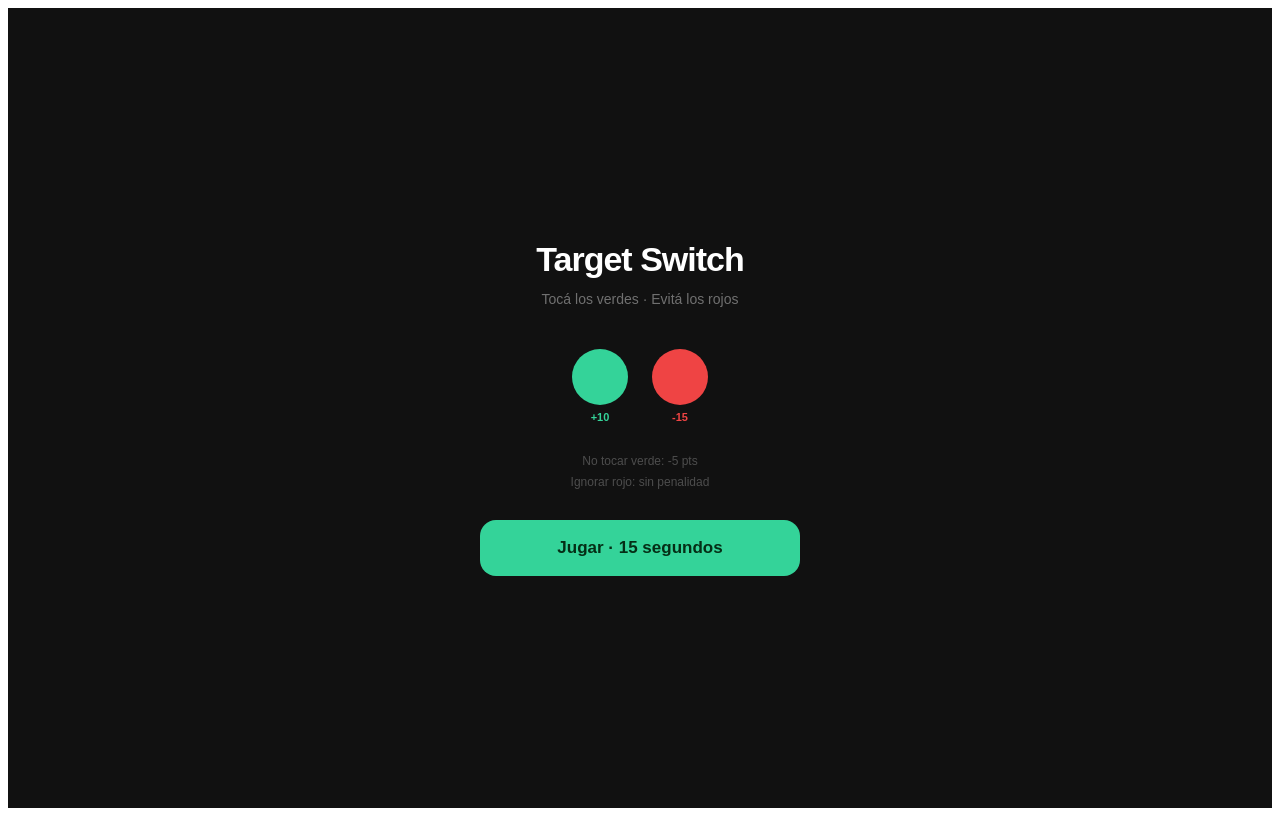
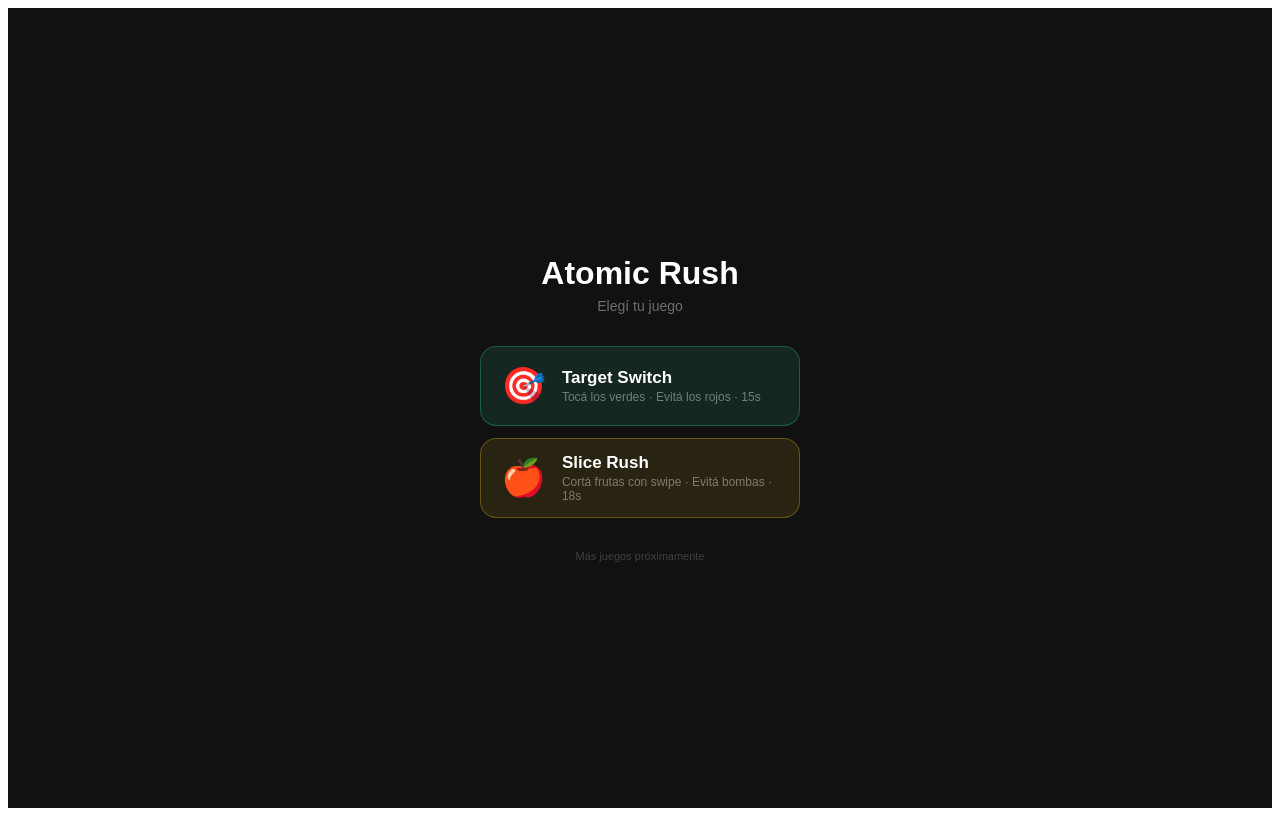
Before and after one commit to urielatomic/atomic-rush, a Next.js app: page / in a window 1280 px wide. Built offline with nearby package versions, Linux system fonts and the light colour scheme.

Commit message:
Update page.tsx

```diff
--- a/app/page.tsx
+++ b/app/page.tsx
@@ -1,228 +1,53 @@
 "use client"
-import { useState, useRef, useEffect, useCallback } from "react"
+import { useRouter } from "next/navigation"
 
-const DURATION = 15000
+export default function Home() {
+  const router = useRouter()
 
-const PHASES = [
-  { until: 5000,  spawnMs: 900,  lifeMs: 1800, maxCircles: 3 },
-  { until: 10000, spawnMs: 650,  lifeMs: 1300, maxCircles: 5 },
-  { until: 15000, spawnMs: 450,  lifeMs: 950,  maxCircles: 7 },
-]
+  return (
+    <div style={{
+      display: "flex", flexDirection: "column", alignItems: "center",
+      justifyContent: "center", height: "100dvh", background: "#111",
+      color: "white", fontFamily: "sans-serif", gap: 32, padding: "0 24px",
+      userSelect: "none"
+    }}>
+      <div style={{ textAlign: "center" }}>
+        <div style={{ fontSize: 32, fontWeight: 700, marginBottom: 6 }}>Atomic Rush</div>
+        <div style={{ fontSize: 14, color: "rgba(255,255,255,.4)" }}>Elegí tu juego</div>
+      </div>
 
-function getPhase(elapsed) {
-  return PHASES.find(p => elapsed < p.until) || PHASES[PHASES.length - 1]
-}
+      <div style={{ width: "100%", maxWidth: 320, display: "flex", flexDirection: "column", gap: 12 }}>
 
-let nextId = 1
-function makeCircle(elapsed) {
-  const isGreen = Math.random() > 0.4
-  const phase = getPhase(elapsed)
-  const size = 64 + Math.random() * 32
-  return {
-    id: nextId++,
-    x: 8 + Math.random() * 74,
-    y: 15 + Math.random() * 65,
-    green: isGreen,
-    size,
-    born: performance.now(),
-    lifeMs: phase.lifeMs,
-    tapped: false,
-    missed: false,
-    fadeOut: false,
-  }
-}
+        <button onPointerDown={() => router.push("/target-switch")} style={{
+          width: "100%", height: 80, borderRadius: 16,
+          background: "rgba(52,211,153,.12)", border: "0.5px solid rgba(52,211,153,.3)",
+          color: "white", cursor: "pointer", display: "flex",
+          alignItems: "center", padding: "0 20px", gap: 16, touchAction: "none"
+        }}>
+          <span style={{ fontSize: 36 }}>🎯</span>
+          <div style={{ textAlign: "left" }}>
+            <div style={{ fontSize: 17, fontWeight: 700 }}>Target Switch</div>
+            <div style={{ fontSize: 12, color: "rgba(255,255,255,.4)", marginTop: 2 }}>Tocá los verdes · Evitá los rojos · 15s</div>
+          </div>
+        </button>
 
-export default function TargetSwitch() {
-  const [phase, setPhase] = useState("idle")
-  const [score, setScore] = useState(0)
-  const [circles, setCircles] = useState([])
-  const [timeLeft, setTimeLeft] = useState(DURATION)
-  const [feedback, setFeedback] = useState([])
+        <button onPointerDown={() => router.push("/slice-rush")} style={{
+          width: "100%", height: 80, borderRadius: 16,
+          background: "rgba(251,191,36,.1)", border: "0.5px solid rgba(251,191,36,.3)",
+          color: "white", cursor: "pointer", display: "flex",
+          alignItems: "center", padding: "0 20px", gap: 16, touchAction: "none"
+        }}>
+          <span style={{ fontSize: 36 }}>🍎</span>
+          <div style={{ textAlign: "left" }}>
+            <div style={{ fontSize: 17, fontWeight: 700 }}>Slice Rush</div>
+            <div style={{ fontSize: 12, color: "rgba(255,255,255,.4)", marginTop: 2 }}>Cortá frutas con swipe · Evitá bombas · 18s</div>
+          </div>
+        </button>
+      </div>
 
-  const scoreRef = useRef(0)
-  const startRef = useRef(0)
-  const rafRef = useRef(null)
-  const lastSpawnRef = useRef(0)
-  const feedIdRef = useRef(0)
-
-  const addFeedback = useCallback((text, color, x, y) => {
-    const id = feedIdRef.current++
-    setFeedback(prev => [...prev, { id, text, color, x, y }])
-    setTimeout(() => setFeedback(prev => prev.filter(f => f.id !== id)), 700)
-  }, [])
-
-  const endGame = useCallback(() => {
-    cancelAnimationFrame(rafRef.current)
-    setPhase("result")
-  }, [])
-
-  const loop = useCallback((ts) => {
-    if (!startRef.current) {
-      startRef.current = ts
-      lastSpawnRef.current = ts
-    }
-    const elapsed = ts - startRef.current
-    const remaining = DURATION - elapsed
-
-    if (remaining <= 0) { endGame(); return }
-
-    setTimeLeft(Math.max(0, remaining))
-
-    const now = performance.now()
-    const phase = getPhase(elapsed)
-
-    setCircles(prev => {
-      let updated = prev.map(c => {
-        if (c.tapped || c.missed || c.fadeOut) return c
-        const age = now - c.born
-        if (age >= c.lifeMs) {
-          if (c.green) {
-            scoreRef.current = Math.max(0, scoreRef.current - 5)
-            setScore(scoreRef.current)
-            addFeedback("-5", "#f87171", c.x, c.y)
-          }
-          return { ...c, missed: true, fadeOut: true }
-        }
-        return c
-      })
-
-      updated = updated.filter(c => {
-        if (!c.fadeOut) return true
-        const fadeAge = now - c.born - c.lifeMs
-        return fadeAge < 400
-      })
-
-      const timeSinceSpawn = ts - lastSpawnRef.current
-      if (timeSinceSpawn >= phase.spawnMs && updated.filter(c => !c.fadeOut && !c.missed).length < phase.maxCircles) {
-        lastSpawnRef.current = ts
-        updated = [...updated, makeCircle(elapsed)]
-      }
-
-      return updated
-    })
-
-    rafRef.current = requestAnimationFrame(loop)
-  }, [endGame, addFeedback])
-
-  const startGame = useCallback(() => {
-    nextId = 1
-    scoreRef.current = 0
-    startRef.current = 0
-    lastSpawnRef.current = 0
-    setScore(0)
-    setTimeLeft(DURATION)
-    setCircles([])
-    setFeedback([])
-    setPhase("playing")
-    rafRef.current = requestAnimationFrame(loop)
-  }, [loop])
-
-  const tapCircle = useCallback((e, circle) => {
-    e.stopPropagation()
-    if (circle.tapped || circle.missed || circle.fadeOut) return
-    if (circle.green) {
-      scoreRef.current += 10
-      addFeedback("+10", "#34d399", circle.x, circle.y)
-      if (navigator.vibrate) navigator.vibrate([10, 10, 10])
-    } else {
-      scoreRef.current = Math.max(0, scoreRef.current - 15)
-      addFeedback("-15", "#f87171", circle.x, circle.y)
-      if (navigator.vibrate) navigator.vibrate([60])
-    }
-    setScore(scoreRef.current)
-    setCircles(prev => prev.map(c =>
-      c.id === circle.id ? { ...c, tapped: true, fadeOut: true } : c
-    ))
-  }, [addFeedback])
-
-  useEffect(() => () => cancelAnimationFrame(rafRef.current), [])
-
-  const secs = Math.ceil(timeLeft / 1000)
-  const urgent = timeLeft < 5000 && phase === "playing"
-
-  if (phase === "idle") return (
-    <div style={S.screen}>
-      <div style={S.title}>Target Switch</div>
-      <p style={S.sub}>Tocá los verdes · Evitá los rojos</p>
-      <div style={{ display: "flex", gap: 24, alignItems: "center" }}>
-        <div style={{ display: "flex", flexDirection: "column", alignItems: "center", gap: 6 }}>
-          <div style={{ ...S.demoCircle, background: "#34d399" }} />
-          <span style={{ fontSize: 11, color: "#34d399", fontWeight: 600 }}>+10</span>
-        </div>
-        <div style={{ display: "flex", flexDirection: "column", alignItems: "center", gap: 6 }}>
-          <div style={{ ...S.demoCircle, background: "#ef4444" }} />
-          <span style={{ fontSize: 11, color: "#ef4444", fontWeight: 600 }}>-15</span>
-        </div>
+      <div style={{ fontSize: 11, color: "rgba(255,255,255,.2)" }}>
+        Más juegos próximamente
       </div>
-      <div style={{ fontSize: 12, color: "rgba(255,255,255,.25)", textAlign: "center", lineHeight: 1.7 }}>
-        No tocar verde: -5 pts<br />Ignorar rojo: sin penalidad
-      </div>
-      <button onPointerDown={startGame} style={S.btn}>Jugar · 15 segundos</button>
     </div>
   )
-
-  if (phase === "playing") return (
-    <div style={{ ...S.screen, justifyContent: "flex-start", padding: 0, overflow: "hidden", position: "relative" }}>
-      <div style={{ ...S.hud, position: "relative", zIndex: 10 }}>
-        <div style={{ flex: 1, height: 4, background: "rgba(255,255,255,.1)", borderRadius: 2, overflow: "hidden" }}>
-          <div style={{ height: "100%", background: urgent ? "#ef4444" : "rgba(255,255,255,.6)", width: (timeLeft / DURATION * 100) + "%", transition: "none" }} />
-        </div>
-        <span style={{ fontFamily: "monospace", fontSize: 22, fontWeight: 700, color: urgent ? "#ef4444" : "white", minWidth: 26, textAlign: "right" }}>{secs}</span>
-        <span style={{ fontSize: 20, fontWeight: 700, color: "white", minWidth: 48, textAlign: "right" }}>{score}</span>
-      </div>
-      <div style={{ position: "relative", flex: 1, width: "100%", touchAction: "none" }}>
-        {feedback.map(f => (
-          <div key={f.id} style={{ position: "absolute", left: f.x + "%", top: f.y + "%", transform: "translate(-50%, -50%)", color: f.color, fontSize: 18, fontWeight: 700, pointerEvents: "none", animation: "floatUp .7s ease-out forwards", zIndex: 20 }}>{f.text}</div>
-        ))}
-        {circles.filter(c => !c.missed || (performance.now() - c.born - c.lifeMs < 400)).map(c => {
-          const age = performance.now() - c.born
-          const lifeRatio = Math.min(1, age / c.lifeMs)
-          const isFading = c.tapped || c.missed
-          const opacity = isFading ? Math.max(0, 1 - (performance.now() - c.born - (c.tapped ? 0 : c.lifeMs)) / 400) : 1
-          const scale = isFading ? 0.5 : 1
-          return (
-            <div key={c.id} onPointerDown={(e) => tapCircle(e, c)} style={{ position: "absolute", left: c.x + "%", top: c.y + "%", width: c.size, height: c.size, transform: `translate(-50%, -50%) scale(${scale})`, borderRadius: "50%", background: c.green ? "#34d399" : "#ef4444", opacity, transition: isFading ? "transform .2s, opacity .3s" : "none", cursor: "pointer", display: "flex", alignItems: "center", justifyContent: "center", boxShadow: c.green ? "0 0 20px rgba(52,211,153,.4)" : "0 0 20px rgba(239,68,68,.4)", zIndex: 5 }}>
-              <svg style={{ position: "absolute", inset: -3, width: c.size + 6, height: c.size + 6 }} viewBox="0 0 100 100">
-                <circle cx="50" cy="50" r="46" fill="none" stroke="rgba(255,255,255,.3)" strokeWidth="4" />
-                <circle cx="50" cy="50" r="46" fill="none" stroke="rgba(255,255,255,.8)" strokeWidth="4" strokeDasharray={`${289 * (1 - lifeRatio)} 289`} strokeLinecap="round" transform="rotate(-90 50 50)" />
-              </svg>
-              <span style={{ fontSize: c.size * 0.3, fontWeight: 700, color: "white", pointerEvents: "none" }}>{c.green ? "✓" : "✕"}</span>
-            </div>
-          )
-        })}
-      </div>
-      <style>{`@keyframes floatUp { 0% { opacity:1; transform:translate(-50%,-50%) scale(1.2); } 100% { opacity:0; transform:translate(-50%,calc(-50% - 40px)) scale(1); } }`}</style>
-    </div>
-  )
-
-  if (phase === "result") {
-    const grade = score >= 80 ? "MASTER" : score >= 50 ? "SHARP" : score >= 25 ? "DECENT" : "SLOW"
-    const gradeColor = score >= 80 ? "#34d399" : score >= 50 ? "#38bdf8" : score >= 25 ? "#f59e0b" : "#ef4444"
-    return (
-      <div style={S.screen}>
-        <div style={{ textAlign: "center" }}>
-          <div style={{ fontSize: 11, color: "rgba(255,255,255,.4)", textTransform: "uppercase", letterSpacing: 3, marginBottom: 8 }}>resultado</div>
-          <div style={{ fontSize: 30, fontWeight: 700, color: gradeColor, letterSpacing: 4 }}>{grade}</div>
-        </div>
-        <div style={{ textAlign: "center" }}>
-          <div style={{ fontSize: 80, fontWeight: 700, color: "white", lineHeight: 1 }}>{score}</div>
-          <div style={{ fontSize: 12, color: "rgba(255,255,255,.3)", textTransform: "uppercase", letterSpacing: 2, marginTop: 4 }}>puntos</div>
-        </div>
-        <div style={{ width: "100%", maxWidth: 320, display: "flex", flexDirection: "column", gap: 8 }}>
-          <div style={S.card}><span style={{ color: "rgba(255,255,255,.5)", fontSize: 13 }}>Nivel de reacción</span><span style={{ color: gradeColor, fontWeight: 700 }}>{grade}</span></div>
-        </div>
-        <button onPointerDown={startGame} style={S.btn}>Jugar de nuevo</button>
-      </div>
-    )
-  }
 }
-
-const S = {
-  screen: { display: "flex", flexDirection: "column" as const, alignItems: "center", justifyContent: "center", height: "100dvh", background: "#111", color: "white", fontFamily: "sans-serif", gap: 28, padding: "0 24px", userSelect: "none" as const, touchAction: "none" as const },
-  title: { fontSize: 34, fontWeight: 700, letterSpacing: -1 },
-  sub: { fontSize: 14, color: "rgba(255,255,255,.4)", marginTop: -16 },
-  hud: { width: "100%", display: "flex", alignItems: "center", gap: 12, padding: "16px 16px 8px" },
-  btn: { width: "100%", maxWidth: 320, height: 56, borderRadius: 16, background: "#34d399", color: "#052e16", fontSize: 17, fontWeight: 700, border: "none", cursor: "pointer", touchAction: "none" as const },
-  card: { display: "flex", justifyContent: "space-between", alignItems: "center", padding: "10px 14px", borderRadius: 12, background: "rgba(255,255,255,.06)" },
-  demoCircle: { width: 56, height: 56, borderRadius: "50%", display: "flex", alignItems: "center", justifyContent: "center" },
-}
```
